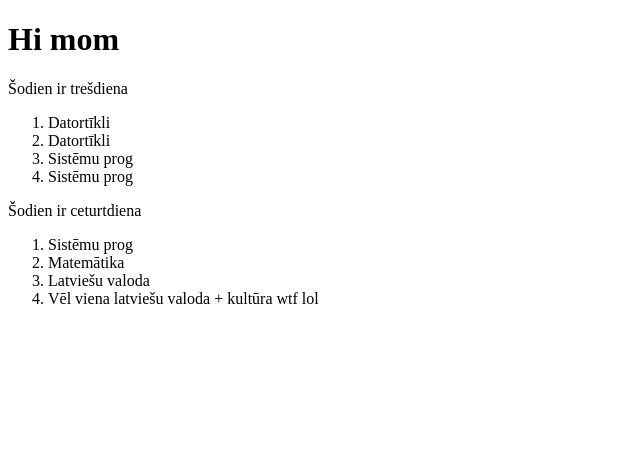
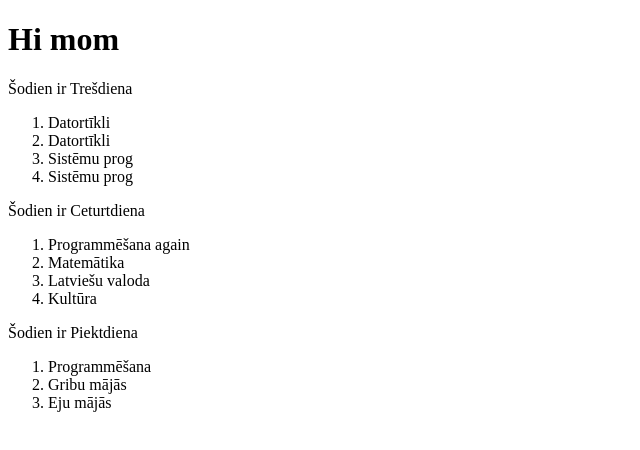
Before and after one commit to jkrigerts/stundu-saraksts-IPa22, a React (Create React App) app: page / in a window 1280 px wide. Shown: the top 450 px of the page, without its empty margins (0-640 px from the left). Built offline with nearby package versions, Linux system fonts and the light colour scheme.

Commit message:
Map at key

```diff
--- a/src/App.js
+++ b/src/App.js
@@ -4,38 +4,56 @@ function App() {
     "Datortīkli",
     "Datortīkli",
     "Sistēmu prog",
-    "Sistēmu prog"
+    "Sistēmu prog",
   ];
   const ceturdienasStundas = [
     "Sistēmu prog",
     "Matemātika",
     "Latviešu valoda",
-    "Vēl viena latviešu valoda + kultūra wtf lol"
+    "Vēl viena latviešu valoda + kultūra wtf lol",
   ];
   //kaut kādā veidā varbūt mapīti izmantot
   // kaiut kādu const map
-  // Kas ir katrai dienai? Stundas, Dienas Nosaukums
+  // Pieliec, lūdzu, vēl vienu dienu:
   const visuDienuStunduSaraksts = [
-   {
-    diena: "Trešdiena",
-    stundas: [
-      "Datortīkli",
-    "Datortīkli",
-    "Sistēmu prog",
-    "Sistēmu prog"
-    ]
-   }
-  ]
+    {
+      diena: "Trešdiena",
+      stundas: ["Datortīkli", "Datortīkli", "Sistēmu prog", "Sistēmu prog"],
+    },
+    {
+      diena: "Ceturtdiena",
+      stundas: [
+        "Programmēšana again",
+        "Matemātika",
+        "Latviešu valoda",
+        "Kultūra",
+      ],
+    },
+    {
+      diena: "Piektdiena",
+      stundas: ["Programmēšana", "Gribu mājās", "Eju mājās"],
+    },
+  ];
+
+  // Izmantojot piemēru no Diena.js, izmanto
+  // visuDienuStunduSaraksts un .map()!
+  const visaSarakstaJSX = visuDienuStunduSaraksts.map((diena) => {
+    return (
+      <Diena
+        key={diena.diena}
+        nosaukums={diena.diena}
+        stundas={diena.stundas}
+      />
+    );
+  });
   return (
     <>
       <h1>Hi mom</h1>
-      <Diena nosaukums="trešdiena" stundas={tresdienasStundas}/>
-      <Diena nosaukums="ceturtdiena" stundas={ceturdienasStundas}/>
+      {visaSarakstaJSX}
     </>
   );
 }
 
 export default App;
 
-
 // Pieliec trešdienai visas pārstundas
--- a/src/Diena.js
+++ b/src/Diena.js
@@ -1,36 +1,28 @@
 import Stunda from "./Stunda";
 
 function Diena(props) {
-
-  const stunduSarakstsJSX = props.stundas.map((stunda) => {
-    return <Stunda name={stunda}/>
-  })
+  const stunduSarakstsJSX = props.stundas.map((stunda, indekss) => {
+    return <Stunda key={indekss} name={stunda} />;
+  });
 
   return (
     <>
       <p>Šodien ir {props.nosaukums}</p>
-      <ol>
-        {stunduSarakstsJSX}
-      </ol>
+      <ol>{stunduSarakstsJSX}</ol>
     </>
-  )
+  );
 }
 
 export default Diena;
-
-
 
 // Uztaisīt stundai komponenti
 
 // Lai ar props
 // tiek padots stundas nosaukums,
 
-
 // Vajadzīgas arī pirmdienas, otrdienas
 //stundas, bet jaunu komponeti netaisīsim.
 // Ko darīt?
-
-
 
 // .map() - iet cauri visiem masiva
 // elementiem, bet arī atgriež
```
